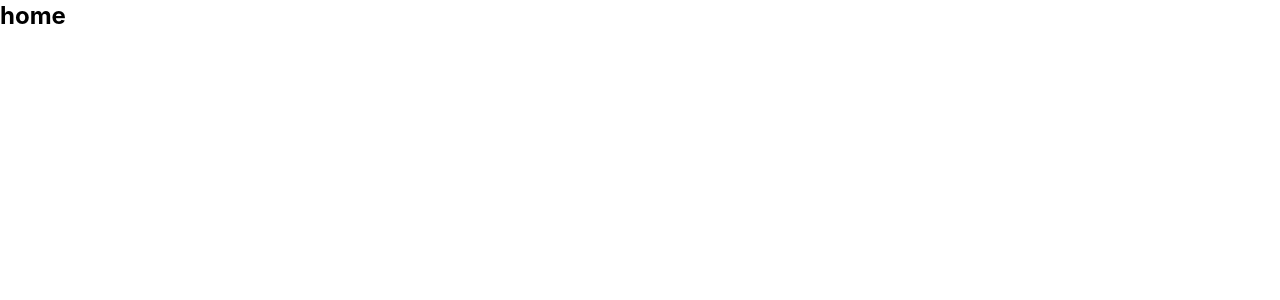
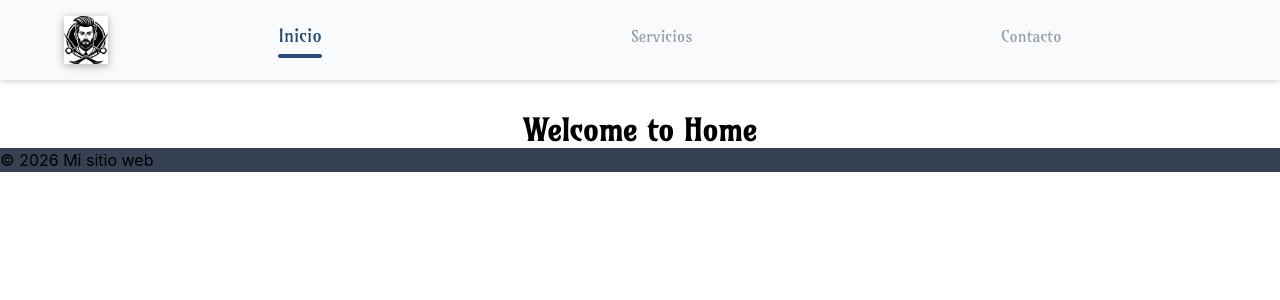
Before and after one commit to Srchikis29/Barberia, a React (Vite) app: page / in a window 1280 px wide. Shown: the top 300 px of the page. Built offline with nearby package versions, Linux system fonts and the light colour scheme.

Commit message:
Nav Listo

```diff
--- a/src/App.css
+++ b/src/App.css
@@ -1 +1,8 @@
 @import "tailwindcss";
+@font-face {
+    font-family: "BarberiaFont";
+    src: url('./assets/fonts/Amarante-Regular.ttf') format('truetype');
+}
+@theme{
+    --font-Amarante: 'BarberiaFont', sans-serif;
+}
--- a/src/components/CADC.jsx
+++ /dev/null
@@ -1,11 +0,0 @@
-
-function Cadc() {
-return (
-    <>
-        <p className="text-lg font-semibold">Cadc Millonarios de colombia </p>
-    </>
-
-  )
-}
-
-export default Cadc
--- /dev/null
+++ b/src/components/Footer.jsx
@@ -0,0 +1,16 @@
+import React from 'react'
+
+function Footer() {
+  return (
+    <>
+    <div className='bg-gray-700'>
+         <footer>
+            <p>© 2026 Mi sitio web</p>
+        </footer>
+    </div>
+
+    </>
+  )
+}
+
+export default Footer
--- a/src/components/Millos.jsx
+++ /dev/null
@@ -1,11 +0,0 @@
-function Millos() {
-  return (
-    <div>
-      <h1 class="text-3xl font-bold underline text-blue-400">Barbería Rincon</h1>
-      <p >Reserva tu cita fácilmente</p>
-      <button className="bg-blue-500 hover:bg-blue-700 text-white font-bold py-2 px-4 rounded">Agendar cita</button>
-    </div>
-  );
-}
-
-export default Millos;
--- /dev/null
+++ b/src/components/navBar.jsx
@@ -0,0 +1,62 @@
+import LogoBarber from "../assets/LogoBarber.jpg";
+import { NavLink } from "react-router-dom";
+
+function Inicio() {
+    const linkBase = "relative pb-2 whitespace-nowrap transition-all duration-300";
+
+    const linkActive =
+        "text-lg text-[#274C77] font-Amarante " +
+        "after:content-[''] after:absolute after:left-0 after:bottom-0 after:block " +
+        "after:w-full after:h-[4px] after:bg-[#274C77] after:rounded-full ";
+
+    const linkInactive =
+        "text-base text-gray-400 hover:text-[#274C77] font-Amarante";
+
+    return (
+        <nav className="bg-gray-50 shadow-md px-4 py-4">
+        <div className="max-w-6xl mx-auto flex items-center justify-between gap-4">
+
+        <img
+            src={LogoBarber}
+            alt="Logo"
+            className=" h-10 sm:h-12 w-auto object-contain drop-shadow-[0_2px_4px_rgba(0,0,0,0.3)]"
+        />
+
+        <div className="flex-1 flex gap-0 justify-around items-center">
+
+        <NavLink
+            to="/"
+            className={({ isActive }) =>
+            `${linkBase} ${isActive ? linkActive : linkInactive}`
+        }
+        >
+
+        Inicio
+        </NavLink>
+
+        <NavLink
+            to="/service"
+            className={({ isActive }) =>
+            `${linkBase} ${isActive ? linkActive : linkInactive}`
+            }
+        >
+            Servicios
+        </NavLink>
+
+        <NavLink
+            to="/contact"
+            className={({ isActive }) =>
+            `${linkBase} ${isActive ? linkActive : linkInactive}`
+            }
+        >
+            Contacto
+        </NavLink>
+
+
+        </div>
+        </div>
+        </nav>
+    );
+}
+
+export default Inicio;
--- a/src/main.jsx
+++ b/src/main.jsx
@@ -1,7 +1,6 @@
 import { StrictMode } from 'react'
 import { createRoot } from 'react-dom/client'
 import './App.css'
-import Millos from './components/Millos'
 import { BrowserRouter } from 'react-router-dom'
 import App from './App'
 
--- a/src/pages/contact.jsx
+++ b/src/pages/contact.jsx
@@ -1,10 +1,12 @@
-import Millos from "../components/Millos"
+import Inicio from "../components/navBar"
+
 
 const Contact = () => {
 return (
     <>
-        <div className='text-2xl font-bold'>Contact</div>
-        <Millos />
+        <Inicio />
+        <h1>Welcome to Contact Us</h1>
+
     </>
 
 )
--- a/src/pages/home.jsx
+++ b/src/pages/home.jsx
@@ -1,7 +1,14 @@
+
+import Footer from "../components/Footer"
+import Inicio from "../components/navBar"
+
 const Home = () => {
 return (
     <>
-        <div className='text-2xl font-bold'>home</div>
+        <Inicio />
+            <h1 className="font-Amarante text-3xl font-bold mt-8 text-center"
+            >Welcome to Home</h1>
+        <Footer />
 
     </>
 )
--- a/src/pages/service.jsx
+++ b/src/pages/service.jsx
@@ -1,6 +1,11 @@
+import Inicio from "../components/navBar"
+
 const Service = () => {
 return (
-    <h1 className="text-7xl font-bold">Service</h1>
+    <>
+        <Inicio />
+        <h1>Welcome to Our Services</h1>
+    </>
 )
 }
 
```
Also changed, not shown: src/assets/LogoBarber.jpg (added), src/assets/fonts/Amarante-Regular.ttf (added).
